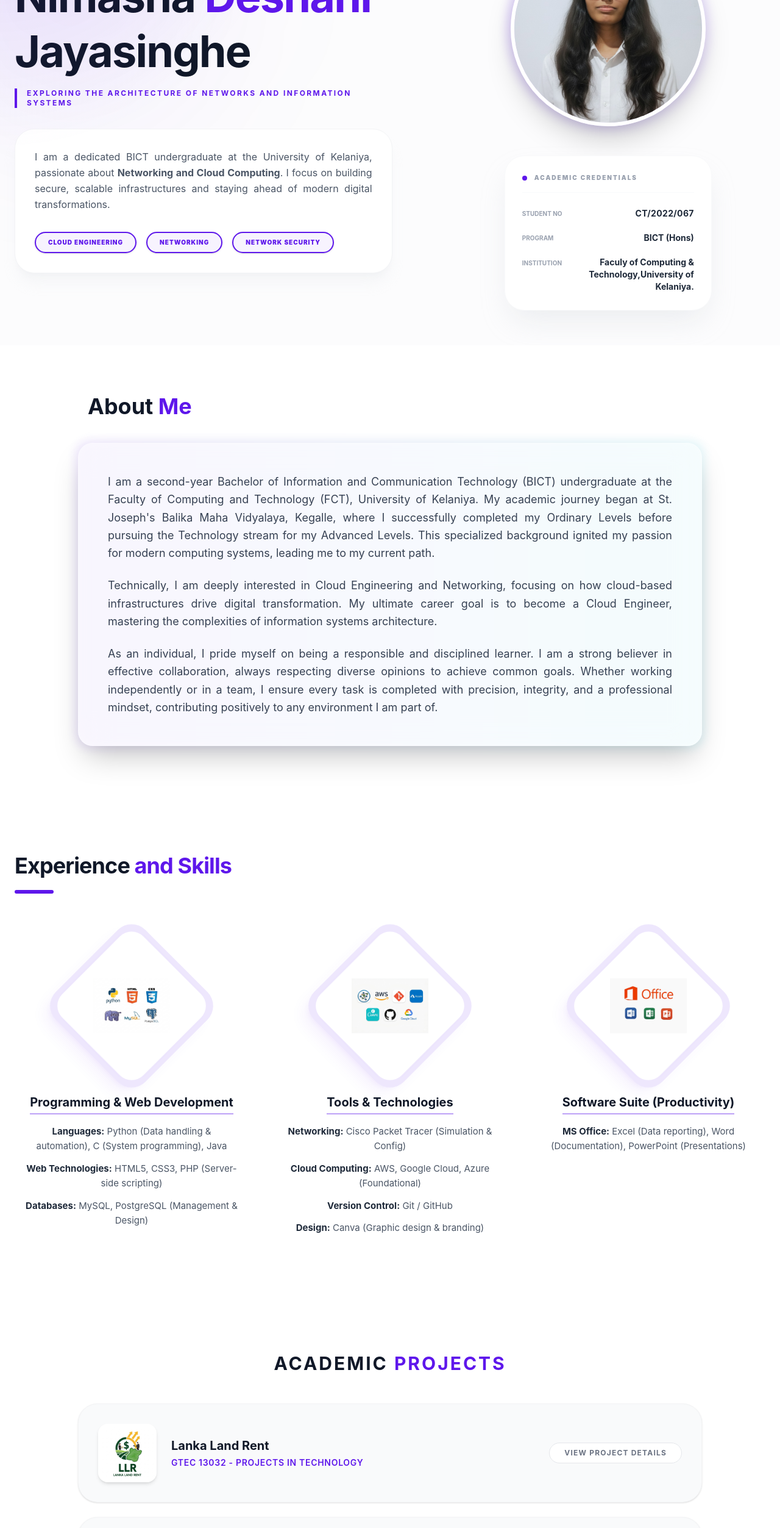
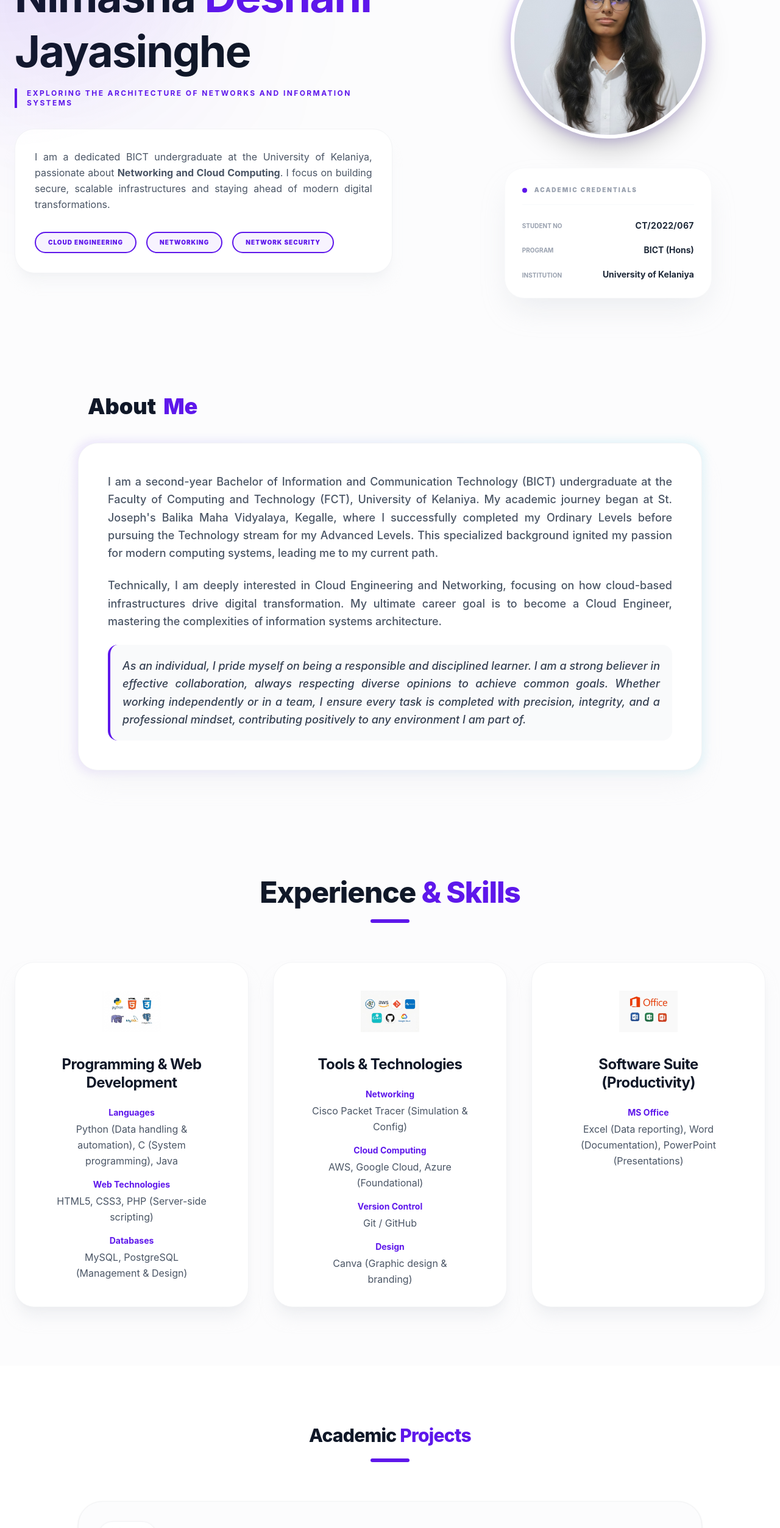
Before and after one commit to DeshaniJayasinghe/Portfolio, a React (Vite) app: page / in a window 1280 px wide. Shown: the part 234-2739 px from the top of the page at 61% size. Built offline with nearby package versions, Linux system fonts and the light colour scheme.

Commit message:
update all changes

```diff
--- a/src/components/About.jsx
+++ b/src/components/About.jsx
@@ -3,19 +3,18 @@ import { motion } from 'framer-motion';
 
 const About = () => {
   return (
-    <section id="about" className="py-20 px-6 relative">
+    <section id="about" className="py-20 px-6 relative bg-[#fcfcfd] dark:bg-zinc-950 overflow-hidden">
       <div className="max-w-5xl mx-auto">
         {/* Section Topic */}
         <motion.h2
           initial={{ opacity: 0, y: 20 }}
           whileInView={{ opacity: 1, y: 0 }}
           viewport={{ once: true }}
-          className="text-3xl md:text-4xl font-bold text-gray-900 dark:text-white mb-10 ml-4"
+          className="text-3xl md:text-4xl font-black text-gray-900 dark:text-white mb-10 ml-4 flex items-center gap-3"
         >
           About <span className="text-[#5e17eb]">Me</span>
         </motion.h2>
 
-        {/* The Glass Container like FOSS UoK */}
         <motion.div
           initial={{ opacity: 0, scale: 0.95 }}
           whileInView={{ opacity: 1, scale: 1 }}
@@ -23,19 +22,22 @@ const About = () => {
           transition={{ duration: 0.5 }}
           className="relative group"
         >
-          {/* Background Glow Effect */}
-          <div className="absolute -inset-1 bg-gradient-to-r from-[#5e17eb] to-cyan-500 rounded-3xl blur opacity-10 group-hover:opacity-20 transition duration-1000"></div>
+          {/* Background Glow Effect - තව ටිකක් පිරිසිදු කළා */}
+          <div className="absolute -inset-1 bg-gradient-to-r from-[#5e17eb] to-cyan-500 rounded-[2rem] blur opacity-10 group-hover:opacity-20 transition duration-1000"></div>
 
-          {/* Main Card Content */}
-          <div className="relative bg-white/60 dark:bg-black/40 backdrop-blur-xl border border-white/20 dark:border-white/10 p-8 md:p-12 rounded-3xl shadow-2xl">
-            <div className="space-y-6 text-gray-700 dark:text-gray-300 leading-relaxed text-lg text-justify">
+          {/* Main Card Content - Ash color එක අයින් කරලා clean look එකක් දුන්නා */}
+          <div className="relative bg-white dark:bg-zinc-900/80 border border-gray-100 dark:border-white/10 p-8 md:p-12 rounded-[2rem] shadow-2xl shadow-gray-200/40 dark:shadow-none">
+
+            <div className="space-y-6 text-gray-600 dark:text-gray-300 leading-relaxed text-[15px] md:text-lg text-justify font-medium">
               <p>
                 I am a second-year Bachelor of Information and Communication Technology (BICT) undergraduate at the Faculty of Computing and Technology (FCT), University of Kelaniya. My academic journey began at St. Joseph's Balika Maha Vidyalaya, Kegalle, where I successfully completed my Ordinary Levels before pursuing the Technology stream for my Advanced Levels. This specialized background ignited my passion for modern computing systems, leading me to my current path.
               </p>
+
               <p>
                 Technically, I am deeply interested in Cloud Engineering and Networking, focusing on how cloud-based infrastructures drive digital transformation. My ultimate career goal is to become a Cloud Engineer, mastering the complexities of information systems architecture.
               </p>
-              <p>
+
+              <p className="p-5 bg-gray-50 dark:bg-zinc-800/50 rounded-2xl border-l-4 border-[#5e17eb] italic text-gray-700 dark:text-gray-200">
                 As an individual, I pride myself on being a responsible and disciplined learner. I am a strong believer in effective collaboration, always respecting diverse opinions to achieve common goals. Whether working independently or in a team, I ensure every task is completed with precision, integrity, and a professional mindset, contributing positively to any environment I am part of.
               </p>
             </div>
--- a/src/components/Hero.jsx
+++ b/src/components/Hero.jsx
@@ -10,45 +10,13 @@ const Hero = () => {
         {/* Background Glow */}
         <div className="absolute -top-40 -left-40 w-[500px] h-[500px] bg-[#5e17eb]/5 rounded-full blur-[120px] pointer-events-none"></div>
 
-        {/* Left Side: Name & Bio */}
-        <motion.div
-          initial={{ opacity: 0, x: -30 }}
-          animate={{ opacity: 1, x: 0 }}
-          transition={{ duration: 0.8 }}
-          className="flex-[1.2] space-y-8 z-10"
-        >
-          <div className="space-y-4 text-center md:text-left">
-            <h1 className="text-5xl md:text-6xl lg:text-7xl font-bold text-gray-900 leading-tight tracking-tight">
-              Nimasha<span className="text-[#5e17eb]"> Deshani</span> <br /> Jayasinghe
-            </h1>
-            {/* පරණ Tagline එක ආපහු දැම්මා */}
-            <h2 className="text-[#5e17eb] font-bold tracking-[0.2em] uppercase text-[10px] md:text-xs border-l-4 border-[#5e17eb] pl-4 inline-block">
-              Exploring the Architecture of Networks and Information Systems
-            </h2>
-          </div>
-
-          <div className="bg-white p-8 rounded-[2rem] border border-gray-100 shadow-xl shadow-gray-200/30">
-            <p className="text-gray-600 leading-relaxed text-sm md:text-base text-justify">
-              I am a dedicated BICT undergraduate at the University of Kelaniya, passionate about <b>Networking and Cloud Computing</b>. I focus on building secure, scalable infrastructures and staying ahead of modern digital transformations.
-            </p>
-
-            {/* Highlighted Skill Tags with Border */}
-            <div className="mt-8 flex flex-wrap gap-4">
-              {["Cloud Engineering", "Networking", "Network Security"].map(tag => (
-                <span key={tag} className="text-[10px] font-black text-[#5e17eb] border-2 border-[#5e17eb] px-5 py-2 rounded-full uppercase tracking-widest bg-[#5e17eb]/5 shadow-sm">
-                  {tag}
-                </span>
-              ))}
-            </div>
-          </div>
-        </motion.div>
-
-        {/* Right Side: Circle Photo & Straight Card */}
+        {/* --- Right Side (Photo & Credentials) --- */}
+        {/* Mobile එකේදී 'order-first' මගින් මෙය මුලට ගෙන එයි */}
         <motion.div
           initial={{ opacity: 0, scale: 0.9 }}
           animate={{ opacity: 1, scale: 1 }}
           transition={{ duration: 0.8 }}
-          className="flex-1 w-full flex flex-col items-center justify-center relative"
+          className="flex-1 w-full flex flex-col items-center justify-center relative order-first md:order-last"
         >
           <div className="relative group">
             <div className="absolute -inset-1.5 bg-gradient-to-r from-[#5e17eb] to-[#9d6eff] rounded-full blur opacity-20 group-hover:opacity-40 transition duration-500"></div>
@@ -62,13 +30,13 @@ const Hero = () => {
             </div>
           </div>
 
-          {/* Straight Academic Card */}
+          {/* Academic Card */}
           <motion.div
             initial={{ opacity: 0, y: 20 }}
             whileInView={{ opacity: 1, y: 0 }}
             viewport={{ once: true }}
             transition={{ delay: 0.4 }}
-            className="w-full max-w-[340px] mt-12 z-20"
+            className="w-full max-w-[340px] mt-8 md:mt-12 z-20"
           >
             <div className="bg-white p-7 rounded-[2rem] shadow-2xl shadow-gray-200/80 border border-gray-50">
               <div className="flex items-center gap-3 mb-6 border-b border-gray-50 pb-4">
@@ -87,11 +55,42 @@ const Hero = () => {
                 </div>
                 <div className="flex justify-between items-start text-right">
                   <span className="text-[10px] font-bold text-gray-400 uppercase mt-1">Institution</span>
-                  <span className="text-sm font-bold text-gray-800 max-w-[180px]">Faculy of Computing & Technology,University of Kelaniya.</span>
+                  <span className="text-sm font-bold text-gray-800 max-w-[180px]">University of Kelaniya</span>
                 </div>
               </div>
             </div>
           </motion.div>
+        </motion.div>
+
+        {/* --- Left Side (Name & Bio) --- */}
+        <motion.div
+          initial={{ opacity: 0, x: -30 }}
+          animate={{ opacity: 1, x: 0 }}
+          transition={{ duration: 0.8 }}
+          className="flex-[1.2] space-y-8 z-10"
+        >
+          <div className="space-y-4 text-center md:text-left">
+            <h1 className="text-5xl md:text-6xl lg:text-7xl font-bold text-gray-900 leading-tight tracking-tight">
+              Nimasha<span className="text-[#5e17eb]"> Deshani</span> <br /> Jayasinghe
+            </h1>
+            <h2 className="text-[#5e17eb] font-bold tracking-[0.2em] uppercase text-[10px] md:text-xs border-l-4 border-[#5e17eb] pl-4 inline-block">
+              Exploring the Architecture of Networks and Information Systems
+            </h2>
+          </div>
+
+          <div className="bg-white p-8 rounded-[2rem] border border-gray-100 shadow-xl shadow-gray-200/30">
+            <p className="text-gray-600 leading-relaxed text-sm md:text-base text-justify">
+              I am a dedicated BICT undergraduate at the University of Kelaniya, passionate about <b>Networking and Cloud Computing</b>. I focus on building secure, scalable infrastructures and staying ahead of modern digital transformations.
+            </p>
+
+            <div className="mt-8 flex flex-wrap gap-4 justify-center md:justify-start">
+              {["Cloud Engineering", "Networking", "Network Security"].map(tag => (
+                <span key={tag} className="text-[10px] font-black text-[#5e17eb] border-2 border-[#5e17eb] px-5 py-2 rounded-full uppercase tracking-widest bg-[#5e17eb]/5">
+                  {tag}
+                </span>
+              ))}
+            </div>
+          </div>
         </motion.div>
 
       </div>
--- a/src/components/Projects.jsx
+++ b/src/components/Projects.jsx
@@ -119,27 +119,32 @@ const Projects = () => {
   const [expandedId, setExpandedId] = useState(null);
 
   return (
-    <section id="projects" className="py-24 px-6 bg-white">
+    <section id="projects" className="py-24 px-6 bg-white font-sans">
       <div className="max-w-5xl mx-auto">
-        <h2 className="text-3xl font-bold text-gray-900 mb-12 uppercase tracking-widest text-center">
-          Academic <span className="text-[#5e17eb]"> Projects</span>
+
+        {/* Topic Section with Purple Line */}
+        <div className="mb-16 text-center">
+          <h2 className="text-3xl md:text-3xl font-extrabold text-gray-900 tracking-tight font-sans">
+            Academic <span className="text-[#5e17eb]">Projects</span>
           </h2>
+          <div className="h-1.5 w-16 bg-[#5e17eb] mt-5 rounded-full mx-auto"></div>
+        </div>
 
         <div className="space-y-6">
           {projects.map((p) => (
-            <div key={p.id} className="border border-gray-100 rounded-[2rem] bg-gray-50 overflow-hidden shadow-sm">
+            <div key={p.id} className="border border-gray-100 rounded-[2.5rem] bg-[#fcfcfd] overflow-hidden shadow-sm hover:shadow-md transition-shadow">
 
               {/* --- Card Header (Closed View) --- */}
               <div
-                className="p-6 md:p-8 flex flex-col md:flex-row items-center gap-6 cursor-pointer hover:bg-gray-100 transition-colors"
+                className="p-6 md:p-8 flex flex-col md:flex-row items-center gap-6 cursor-pointer hover:bg-gray-50 transition-colors"
                 onClick={() => setExpandedId(expandedId === p.id ? null : p.id)}
               >
-                <img src={p.mainImg} alt={p.title} className="w-24 h-24 rounded-2xl object-cover shadow-md" />
+                <img src={p.mainImg} alt={p.title} className="w-24 h-24 rounded-3xl object-cover shadow-sm border border-gray-100" />
                 <div className="flex-1 text-center md:text-left">
-                  <h3 className="text-xl font-bold text-gray-900">{p.title}</h3>
-                  <p className="text-[#5e17eb] font-semibold text-sm uppercase tracking-wider mt-1">{p.course}</p>
+                  <h3 className="text-xl md:text-2xl font-bold text-gray-900 tracking-tight">{p.title}</h3>
+                  <p className="text-[#5e17eb] font-bold text-xs uppercase tracking-widest mt-2">{p.course}</p>
                 </div>
-                <button className="px-6 py-2 bg-white border border-gray-200 rounded-full text-xs font-bold text-gray-500 uppercase tracking-widest hover:border-[#5e17eb] hover:text-[#5e17eb] transition-all">
+                <button className="px-6 py-2.5 bg-white border border-gray-200 rounded-full text-[10px] font-bold text-gray-500 uppercase tracking-widest hover:border-[#5e17eb] hover:text-[#5e17eb] transition-all shadow-sm">
                   {expandedId === p.id ? "Close Details" : "View Project Details"}
                 </button>
               </div>
@@ -151,46 +156,61 @@ const Projects = () => {
                     initial={{ height: 0, opacity: 0 }}
                     animate={{ height: "auto", opacity: 1 }}
                     exit={{ height: 0, opacity: 0 }}
+                    transition={{ duration: 0.4, ease: "easeInOut" }}
                     className="overflow-hidden"
                   >
-                    <div className="p-8 pt-0 border-t border-gray-100 space-y-8 mt-4">
+                    <div className="p-8 pt-0 border-t border-gray-50 space-y-8 mt-4">
 
                       {/* Grid Layout for details */}
                       <div className="grid grid-cols-1 md:grid-cols-2 gap-10">
-                        <div className="space-y-4">
-                          <h4 className="text-xs font-black text-[#5e17eb] uppercase tracking-[0.2em]">Objective</h4>
-                          <p className="text-gray-700 text-sm leading-relaxed">{p.objective}</p>
-
-                          <h4 className="text-xs font-black text-[#5e17eb] uppercase tracking-[0.2em] pt-2">Description</h4>
-                          <p className="text-gray-600 text-sm leading-relaxed italic">{p.description}</p>
+                        <div className="space-y-5">
+                          <div>
+                            <h4 className="text-[10px] font-bold text-[#5e17eb] uppercase tracking-[0.2em] mb-2">Objective</h4>
+                            <p className="text-gray-600 text-sm leading-relaxed font-medium">{p.objective}</p>
                           </div>
 
-                        <div className="space-y-4">
-                          <h4 className="text-xs font-black text-[#5e17eb] uppercase tracking-[0.2em]">Technologies</h4>
+                          <div>
+                            <h4 className="text-[10px] font-bold text-[#5e17eb] uppercase tracking-[0.2em] mb-2">Description</h4>
+                            <p className="text-gray-500 text-sm leading-relaxed italic font-medium">{p.description}</p>
+                          </div>
+                        </div>
+
+                        <div className="space-y-5">
+                          <div>
+                            <h4 className="text-[10px] font-bold text-[#5e17eb] uppercase tracking-[0.2em] mb-2">Technologies</h4>
                             <div className="flex flex-wrap gap-2">
                               {p.tools.map((t, i) => (
-                              <span key={i} className="px-3 py-1 bg-white border border-gray-200 text-gray-600 rounded-lg text-[10px] font-bold uppercase">{t}</span>
+                                <span key={i} className="px-3 py-1 bg-white border border-gray-100 text-gray-600 rounded-lg text-[10px] font-bold uppercase shadow-sm">{t}</span>
                               ))}
                             </div>
+                          </div>
 
-                          <h4 className="text-xs font-black text-[#5e17eb] uppercase tracking-[0.2em] pt-2">My Role & Outcomes</h4>
-                          <ul className="text-gray-600 text-sm space-y-2 list-disc pl-4">
-                            <li><b className="text-gray-800">Role:</b> {p.role}</li>
-                            <li><b className="text-gray-800">Outcome:</b> {p.outcomes}</li>
+                          <div>
+                            <h4 className="text-[10px] font-bold text-[#5e17eb] uppercase tracking-[0.2em] mb-2">My Role & Outcomes</h4>
+                            <ul className="text-gray-600 text-sm space-y-2 list-none">
+                              <li className="flex gap-2">
+                                <span className="text-[#5e17eb] font-bold">•</span>
+                                <span><b className="text-gray-800 font-bold">Role:</b> {p.role}</span>
+                              </li>
+                              <li className="flex gap-2">
+                                <span className="text-[#5e17eb] font-bold">•</span>
+                                <span><b className="text-gray-800 font-bold">Outcome:</b> {p.outcomes}</span>
+                              </li>
                             </ul>
                           </div>
                         </div>
+                      </div>
 
-                      {/* Evidence අයින් කරලා Buttons විතරක් පෙන්වන කොටස */}
-                     <div className="flex flex-wrap gap-3 mt-6">
+                      {/* Action Buttons */}
+                      <div className="flex flex-wrap gap-4 mt-6">
                         {p.github && (
                           <a
                             href={p.github}
                             target="_blank"
                             rel="noopener noreferrer"
-                         className="px-8 py-3 bg-[#5e17eb] text-white rounded-2xl text-[10px] font-bold hover:bg-black transition-all shadow-lg"
+                            className="px-8 py-3 bg-[#5e17eb] text-white rounded-2xl text-[10px] font-bold hover:bg-black transition-all shadow-lg shadow-[#5e17eb]/20 uppercase tracking-widest"
                           >
-                        GITHUB REPOSITARY
+                            Github Repository
                           </a>
                         )}
 
@@ -199,9 +219,9 @@ const Projects = () => {
                             href={p.liveSite}
                             target="_blank"
                             rel="noopener noreferrer"
-                        className="px-8 py-3 bg-[#5e17eb] text-white rounded-2xl text-[10px] font-bold hover:bg-[#4a12ba] transition-all shadow-lg"
+                            className="px-8 py-3 bg-black text-white rounded-2xl text-[10px] font-bold hover:bg-[#5e17eb] transition-all shadow-lg shadow-black/10 uppercase tracking-widest"
                           >
-                          VIEW LIVE SITE
+                            View Live Site
                           </a>
                         )}
                       </div>
--- a/src/components/Skills.jsx
+++ b/src/components/Skills.jsx
@@ -1,7 +1,7 @@
 import React from 'react';
 import { motion } from 'framer-motion';
 
-// පින්තූර Import කිරීම (Paths: src/assets/...)
+// පින්තූර Import කිරීම
 import langImg from '../assets/lang.png';
 import toolsImg from '../assets/tools.png';
 import officeImg from '../assets/office.jpeg';
@@ -11,35 +11,37 @@ const SkillCard = ({ title, skills, imageSrc, imageAlt, delay }) => (
     initial={{ opacity: 0, y: 20 }}
     whileInView={{ opacity: 1, y: 0 }}
     viewport={{ once: true }}
-    transition={{ delay, duration: 0.6 }}
-    className="flex flex-col items-center text-center space-y-6 flex-1 group"
+    transition={{ delay, duration: 0.5 }}
+    className="bg-white dark:bg-zinc-900 border border-gray-100 dark:border-white/5 p-8 rounded-[2rem] shadow-xl shadow-gray-200/50 flex flex-col items-center text-center group transition-all duration-300 hover:shadow-2xl"
   >
-    {/* Diamond Shape Image Container */}
-    <div className="relative w-44 h-44 sm:w-52 sm:h-52 group">
-      {/* Background Diamond with Glow */}
-      <div className="absolute inset-0 bg-[#5e17eb]/10 rounded-[2rem] rotate-45 group-hover:rotate-[50deg] group-hover:bg-[#5e17eb]/20 transition-all duration-500 shadow-xl shadow-[#5e17eb]/5"></div>
-
-      {/* Main Image Container */}
-      <div className="absolute inset-2 bg-white dark:bg-gray-900 rounded-[1.8rem] rotate-45 overflow-hidden border-2 border-[#5e17eb]/10 flex items-center justify-center">
-        <img
-          src={imageSrc}
-          alt={imageAlt}
-          // -rotate-45 මඟින් පින්තූරය කෙළින් කරනවා. p-6 මඟින් දාර කැපීම වළක්වනවා.
-          className="w-full h-full object-contain -rotate-45 scale-90 group-hover:scale-100 transition-transform duration-500 p-6"
-        />
-      </div>
+    {/* Clean Image Container */}
+    <div className="mb-6 flex justify-center items-center">
+      <img
+        src={imageSrc}
+        alt={imageAlt}
+        className="w-20 h-20 sm:w-24 sm:h-24 object-contain transition-transform duration-500 group-hover:scale-110"
+      />
     </div>
 
     {/* Text Content */}
-    <div className="space-y-4 pt-4 px-4">
-      <h3 className="text-xl font-bold text-gray-900 dark:text-white border-b-2 border-[#5e17eb]/40 inline-block pb-1 group-hover:border-[#5e17eb] transition-colors">
+    <div className="w-full">
+      {/* Title එකේ Font එක විතරක් තදට තිබ්බා, හැබැයි Uppercase අයින් කළා */}
+      <h3 className="text-xl md:text-2xl font-bold text-gray-900 dark:text-white mb-6 tracking-tight leading-tight">
         {title}
       </h3>
-      <div className="text-sm sm:text-[15px] text-gray-600 dark:text-gray-300 space-y-3 leading-relaxed">
+
+      <div className="space-y-4">
         {skills.map((item, index) => (
-          <p key={index}>
-            <span className="font-bold text-gray-800 dark:text-gray-100">{item.label}:</span> {item.value}
-          </p>
+          <div key={index} className="flex flex-col items-center">
+            {/* Label එක Capital අයින් කරලා bold කළා */}
+            <span className="text-sm font-bold text-[#5e17eb] mb-1">
+              {item.label}
+            </span>
+            {/* Value එක Normal font weight එකට ගත්තා කියවන්න ලේසි වෙන්න */}
+            <p className="text-gray-600 dark:text-gray-400 text-sm md:text-base leading-relaxed max-w-[260px]">
+              {item.value}
+            </p>
+          </div>
         ))}
       </div>
     </div>
@@ -50,7 +52,7 @@ const Skills = () => {
   const skillsData = [
     {
       title: "Programming & Web Development",
-      imageSrc: langImg, // Import කළ පින්තූරය මෙතනට
+      imageSrc: langImg,
       imageAlt: "Programming Languages",
       delay: 0.1,
       skills: [
@@ -61,7 +63,7 @@ const Skills = () => {
     },
     {
       title: "Tools & Technologies",
-      imageSrc: toolsImg, // Import කළ පින්තූරය මෙතනට
+      imageSrc: toolsImg,
       imageAlt: "Networking and Cloud Tools",
       delay: 0.2,
       skills: [
@@ -73,7 +75,7 @@ const Skills = () => {
     },
     {
       title: "Software Suite (Productivity)",
-      imageSrc: officeImg, // Import කළ පින්තූරය මෙතනට
+      imageSrc: officeImg,
       imageAlt: "Microsoft Office Suite",
       delay: 0.3,
       skills: [
@@ -83,22 +85,23 @@ const Skills = () => {
   ];
 
   return (
-    <section id="experience" className="py-24 px-6 bg-white dark:bg-black/10">
+    <section id="experience" className="py-24 px-6 bg-[#fcfcfd] dark:bg-black">
       <div className="max-w-7xl mx-auto">
         <motion.div
-          initial={{ opacity: 0, x: -20 }}
-          whileInView={{ opacity: 1, x: 0 }}
+          initial={{ opacity: 0, y: -10 }}
+          whileInView={{ opacity: 1, y: 0 }}
           viewport={{ once: true }}
-          className="mb-20 text-center md:text-left"
+          className="mb-16 text-center"
         >
-          <h2 className="text-3xl md:text-4xl font-bold text-gray-900 dark:text-white tracking-tight">
-            Experience <span className="text-[#5e17eb]">and Skills</span>
+          {/* Main Title එකත් පිළිවෙළ කළා */}
+          <h2 className="text-4xl md:text-5xl font-extrabold text-gray-900 dark:text-white tracking-tight">
+            Experience <span className="text-[#5e17eb]">& Skills</span>
           </h2>
-          <div className="h-1.5 w-16 bg-[#5e17eb] mt-5 rounded-full mx-auto md:mx-0"></div>
+          <div className="h-1.5 w-16 bg-[#5e17eb] mt-5 rounded-full mx-auto"></div>
         </motion.div>
 
-        {/* Responsive Grid Layout */}
-        <div className="grid grid-cols-1 md:grid-cols-2 lg:grid-cols-3 gap-16 lg:gap-10">
+        {/* Responsive Grid */}
+        <div className="grid grid-cols-1 md:grid-cols-2 lg:grid-cols-3 gap-8 md:gap-10">
           {skillsData.map((category, idx) => (
             <SkillCard key={idx} {...category} />
           ))}
```
Also changed, not shown: src/components/Activities.jsx (+38 -43 lines), src/components/Footer.jsx (+19 -14 lines), src/components/Navbar.jsx (+20 -14 lines). Lines whose indentation alone changed are shown as unchanged.
